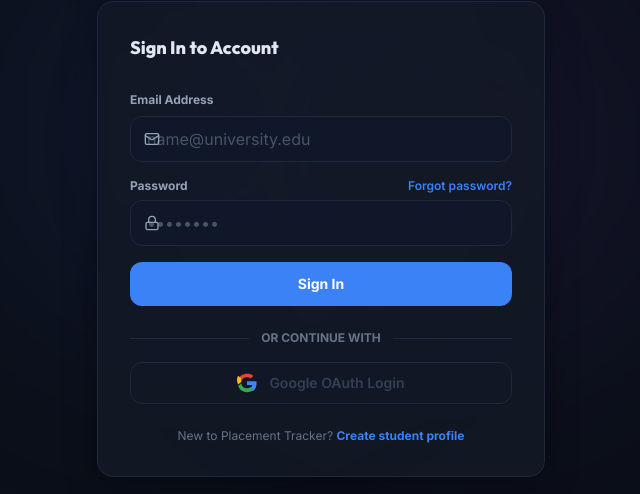
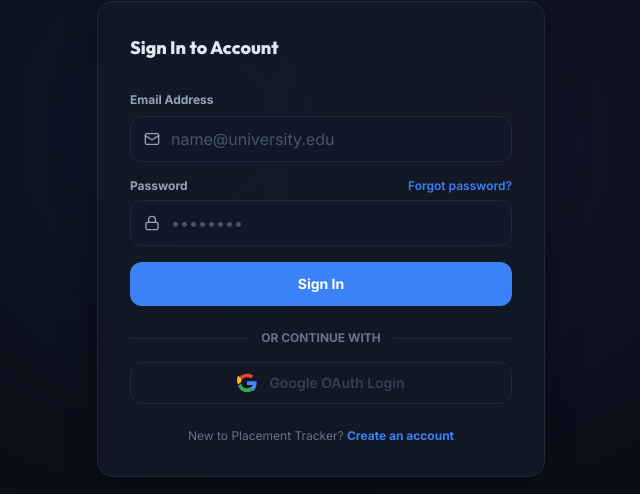
Before and after one commit to pandusuggu/Placement-tracker, a React (Vite) app in the folder frontend/: page / in a window 1280 px wide. Shown: the part 264-758 px from the top of the page, without its empty margins (319-959 px from the left). Built offline with nearby package versions, Linux system fonts and the light colour scheme; no server answers.

Commit message:
fix: resolve icon overlap on Auth inputs and generalize registration screen text

```diff
--- a/frontend/src/components/pages/Auth.tsx
+++ b/frontend/src/components/pages/Auth.tsx
@@ -88,7 +88,7 @@ export const Auth: React.FC = () => {
         {/* Auth form card container */}
         <div className="glass-card p-8">
           <h2 className="font-extrabold text-lg text-slate-800 dark:text-slate-200 mb-6">
-            {isForgot ? 'Reset Password' : isLogin ? 'Sign In to Account' : 'Create Student Account'}
+            {isForgot ? 'Reset Password' : isLogin ? 'Sign In to Account' : 'Create Your Account'}
           </h2>
 
           <form onSubmit={handleAuthSubmit} className="space-y-4">
@@ -122,6 +122,7 @@ export const Auth: React.FC = () => {
                     value={name}
                     onChange={(e) => setName(e.target.value)}
                     className="glass-input pl-10"
+                    style={{ paddingLeft: '2.5rem' }}
                   />
                 </div>
               </div>
@@ -154,6 +155,7 @@ export const Auth: React.FC = () => {
                   value={email}
                   onChange={(e) => setEmail(e.target.value)}
                   className="glass-input pl-10"
+                  style={{ paddingLeft: '2.5rem' }}
                 />
               </div>
             </div>
@@ -182,6 +184,7 @@ export const Auth: React.FC = () => {
                     value={password}
                     onChange={(e) => setPassword(e.target.value)}
                     className="glass-input pl-10"
+                    style={{ paddingLeft: '2.5rem' }}
                   />
                 </div>
               </div>
@@ -238,7 +241,7 @@ export const Auth: React.FC = () => {
                   onClick={() => setIsLogin(false)}
                   className="text-primary font-bold hover:underline"
                 >
-                  Create student profile
+                  Create an account
                 </button>
               </p>
             ) : (
```
